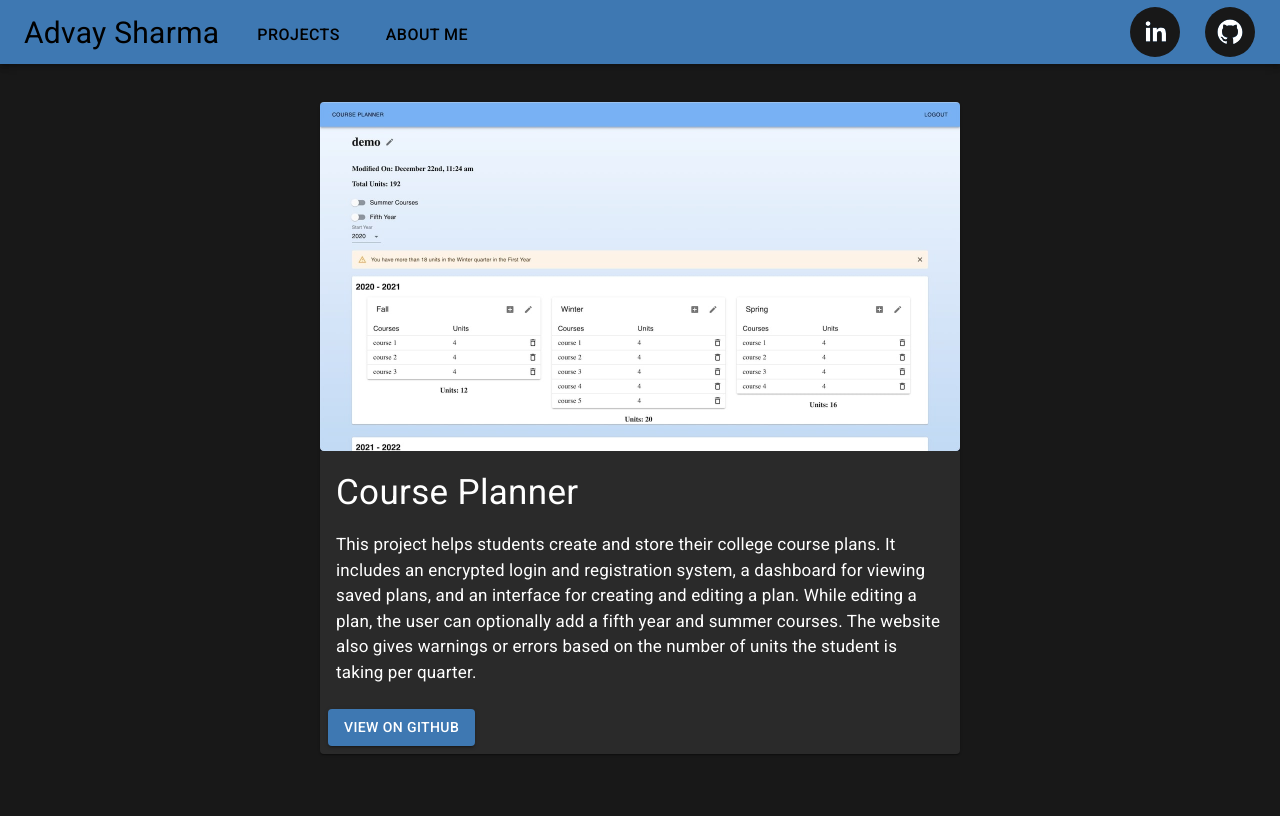
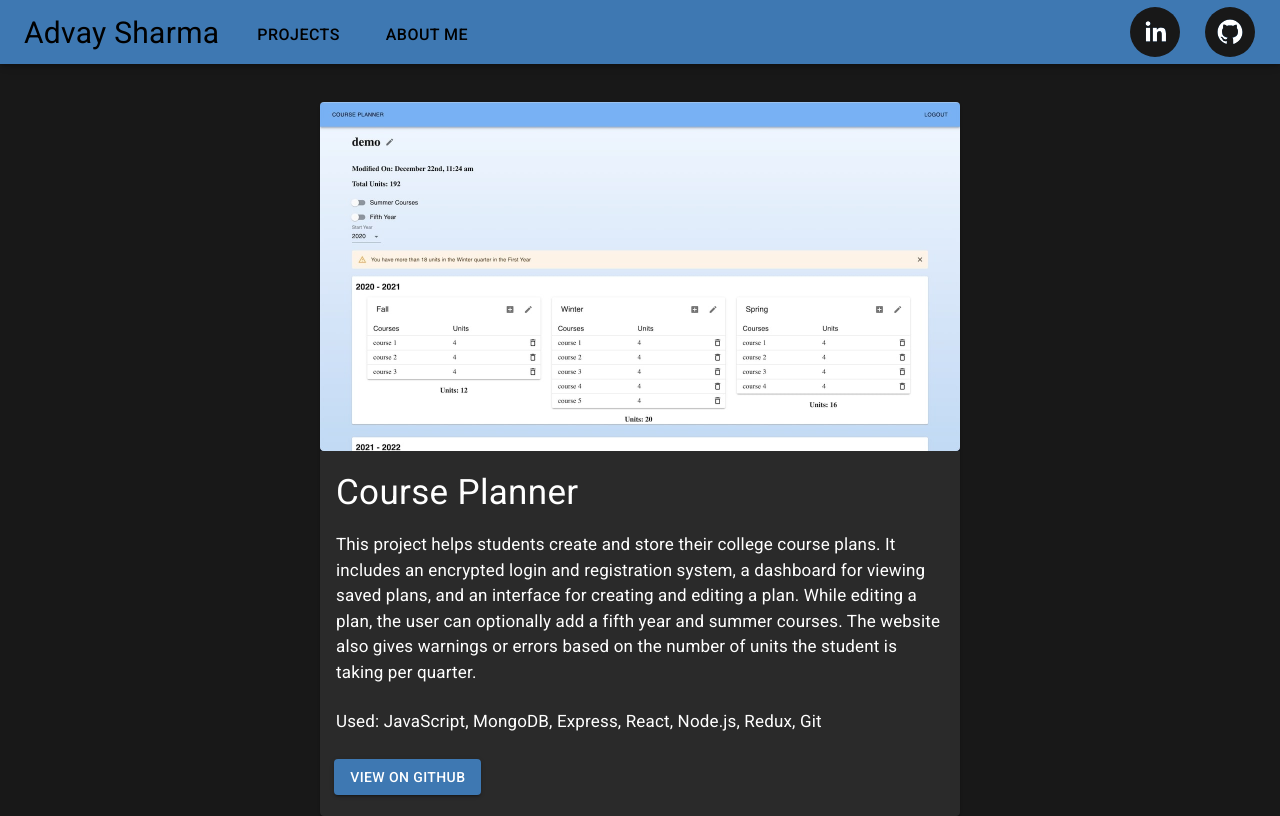
Before and after one commit to sharmaadvay0/developer-portfolio, a React (Create React App) app: page /projects in a window 1280 px wide. Built offline with nearby package versions, Linux system fonts and the light colour scheme.

Commit message:
cleanup and adds technologies used section in project

```diff
--- a/src/components/Project.js
+++ b/src/components/Project.js
@@ -8,7 +8,14 @@ import {
   Typography,
 } from "@material-ui/core";
 
-const Project = ({ title, description, githubLink, imgPath, imageFit }) => {
+const Project = ({
+  title,
+  description,
+  githubLink,
+  imgPath,
+  imageFit,
+  techUsed,
+}) => {
   return (
     <Fragment>
       {imageFit ? (
@@ -32,12 +39,24 @@ const Project = ({ title, description, githubLink, imgPath, imageFit }) => {
             >
               {description}
             </Typography>
+            <Typography
+              style={{ color: "white", fontSize: 17, paddingTop: "4%" }}
+            >
+              {techUsed}
+            </Typography>
           </CardContent>
           <CardActions>
-            <Button variant="contained" color="primary">
+            <Button
+              variant="contained"
+              color="primary"
+              style={{ marginBottom: "2%", marginLeft: "1%" }}
+            >
               <a
                 href={githubLink}
-                style={{ color: "white", textDecoration: "none" }}
+                style={{
+                  color: "white",
+                  textDecoration: "none",
+                }}
               >
                 View On GitHub
               </a>
--- a/src/pages/Projects.js
+++ b/src/pages/Projects.js
@@ -4,8 +4,11 @@ import Project from "../components/Project";
 
 const Projects = () => {
   const imageFit = useMediaQuery({ query: "(min-width: 700px)" });
+
   //images should be 1280 × 698
   //ideally, image format should be jpg
+  //images should be stored in public/images folder
+
   return (
     <Fragment>
       <div
@@ -20,6 +23,7 @@ const Projects = () => {
           description="This project helps students create and store their college course plans. It includes an encrypted login and registration system, a dashboard for viewing saved plans, and an interface for creating and editing a plan. While editing a plan, the user can optionally add a fifth year and summer courses. The website also gives warnings or errors based on the number of units the student is taking per quarter."
           githubLink="https://github.com/Course-Planner-UCSD/CoursePlanner"
           imgPath="/images/coursePlanner.jpg"
+          techUsed="Used: JavaScript, MongoDB, Express, React, Node.js, Redux, Git"
           imageFit={imageFit}
         />
       </div>
@@ -31,10 +35,11 @@ const Projects = () => {
         }}
       >
         <Project
-          title="Course Planner"
-          description="This project helps students create and store their college course plans. It includes an encrypted login and registration system, a dashboard for viewing saved plans, and an interface for creating and editing a plan. While editing a plan, the user can optionally add a fifth year and summer courses. The website also gives warnings or errors based on the number of units the student is taking per quarter."
-          githubLink="https://github.com/Course-Planner-UCSD/CoursePlanner"
-          imgPath="/images/coursePlanner.jpg"
+          title=""
+          description=""
+          githubLink=""
+          imgPath="/images/"
+          techUsed=""
           imageFit={imageFit}
         />
       </div> */}
```
